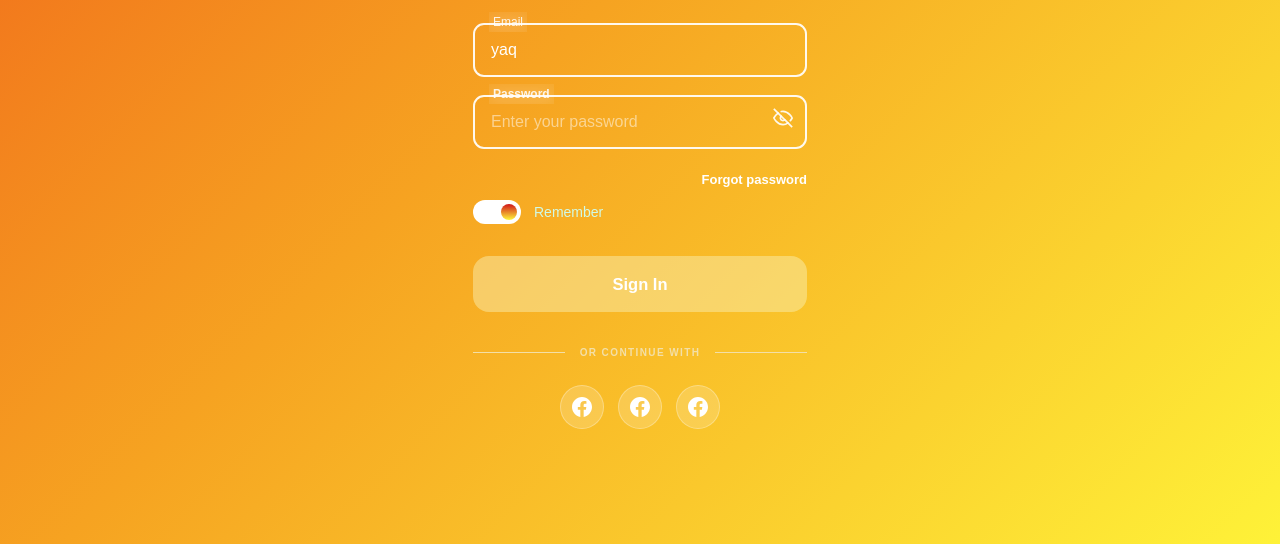
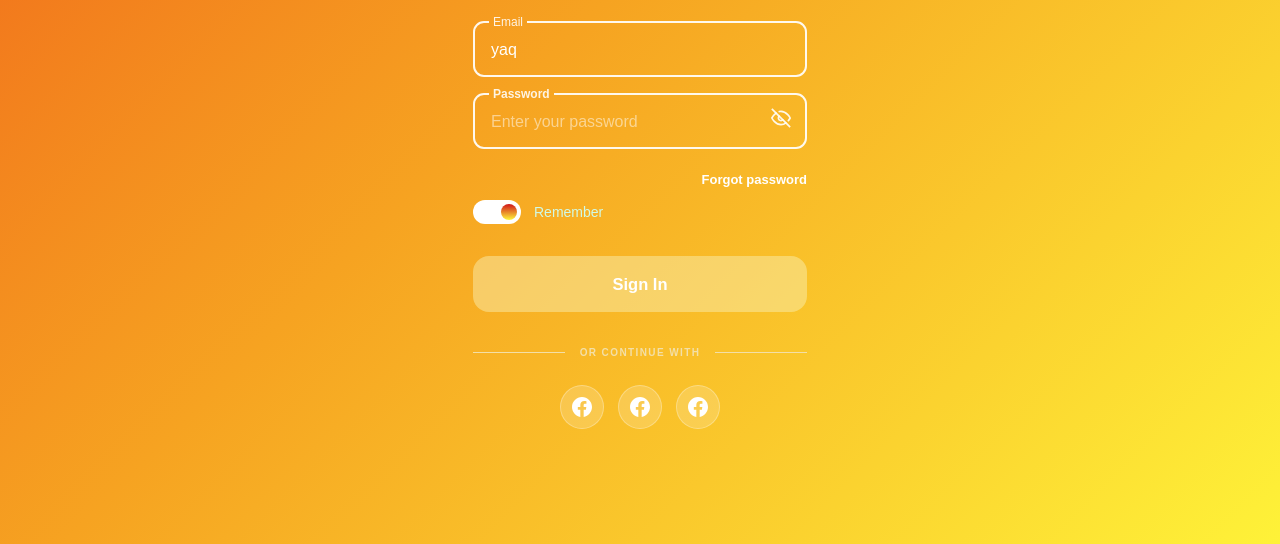
Before and after one commit to Hauser23/Gradient-form, a plain HTML site: page index.html in a window 1280 px wide. Shown: the part 256-800 px from the top of the page. Drawn offline with Linux system fonts and the light colour scheme.

Commit message:
Add files via upload

```diff
--- a/index.html
+++ b/index.html
@@ -40,8 +40,8 @@
 
         <form id="auth-form" novalidate>
           <div class="fields">
-            <div class="field">
-              <label for="email">Email</label>
+            <fieldset class="field">
+              <legend><label for="email">Email</label></legend>
               <input
                 id="email"
                 name="email"
@@ -50,10 +50,10 @@
                 value="yaq"
                 required
               />
-            </div>
+            </fieldset>
 
-            <div class="field">
-              <label for="password">Password</label>
+            <fieldset class="field">
+              <legend><label for="password">Password</label></legend>
               <input
                 id="password"
                 name="password"
@@ -90,7 +90,7 @@
                   />
                 </svg>
               </button>
-            </div>
+            </fieldset>
           </div>
 
           <div class="form-options">
--- a/styles.css
+++ b/styles.css
@@ -235,8 +235,13 @@ input {
 .field {
   position: relative;
   width: 100%;
+  min-width: 0;
   height: 65px;
   flex: 0 0 65px;
+  margin: 0;
+  padding: 0;
+  border: 2px solid rgb(255 255 255 / 92%);
+  border-radius: 11px;
   transition: transform 160ms ease;
 }
 
@@ -244,18 +249,16 @@ input {
   transform: translateY(-2px);
 }
 
+.field legend {
+  margin-left: 14px;
+  padding: 0 4px;
+}
+
 .field label {
-  position: absolute;
-  z-index: 1;
-  top: 0;
-  left: 16px;
-  padding: 0 4px;
-  background: rgb(255 255 255 / 5%);
   color: rgb(255 255 255 / 88%);
   font-size: 12px;
   font-weight: 700;
   line-height: 20px;
-  backdrop-filter: blur(8px);
 }
 
 .field label[for="email"] {
@@ -264,12 +267,12 @@ input {
 
 .field input {
   position: absolute;
-  top: 11px;
+  top: -9px;
   left: 0;
   width: 100%;
   height: 54px;
   padding: 0 16px;
-  border: 2px solid rgb(255 255 255 / 92%);
+  border: 0;
   border-radius: 11px;
   outline: none;
   background: transparent;
@@ -286,12 +289,12 @@ input {
   color: rgb(255 255 255 / 50%);
 }
 
-.field input:focus {
+.field:has(input:focus) {
   border-color: #fff;
   box-shadow: 0 0 0 3px rgb(255 255 255 / 20%);
 }
 
-.field input[aria-invalid="true"] {
+.field:has(input[aria-invalid="true"]) {
   border-color: #8d1717;
 }
 
@@ -301,7 +304,7 @@ input {
 
 .password-toggle {
   position: absolute;
-  top: 18px;
+  top: -2px;
   right: 8px;
   display: grid;
   width: 32px;
@@ -583,7 +586,7 @@ input {
   }
 
   .password-toggle {
-    top: 17px;
+    top: -3px;
   }
 
   .form-options {
```
